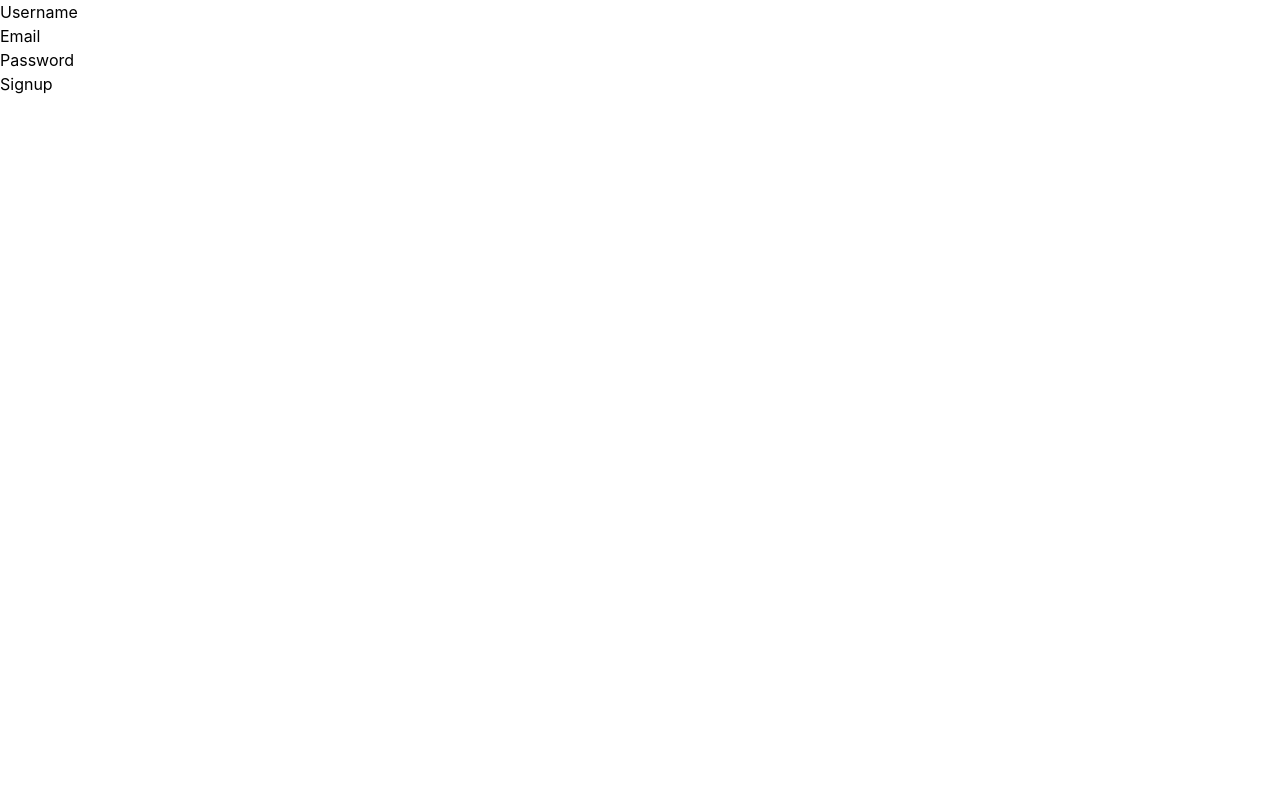
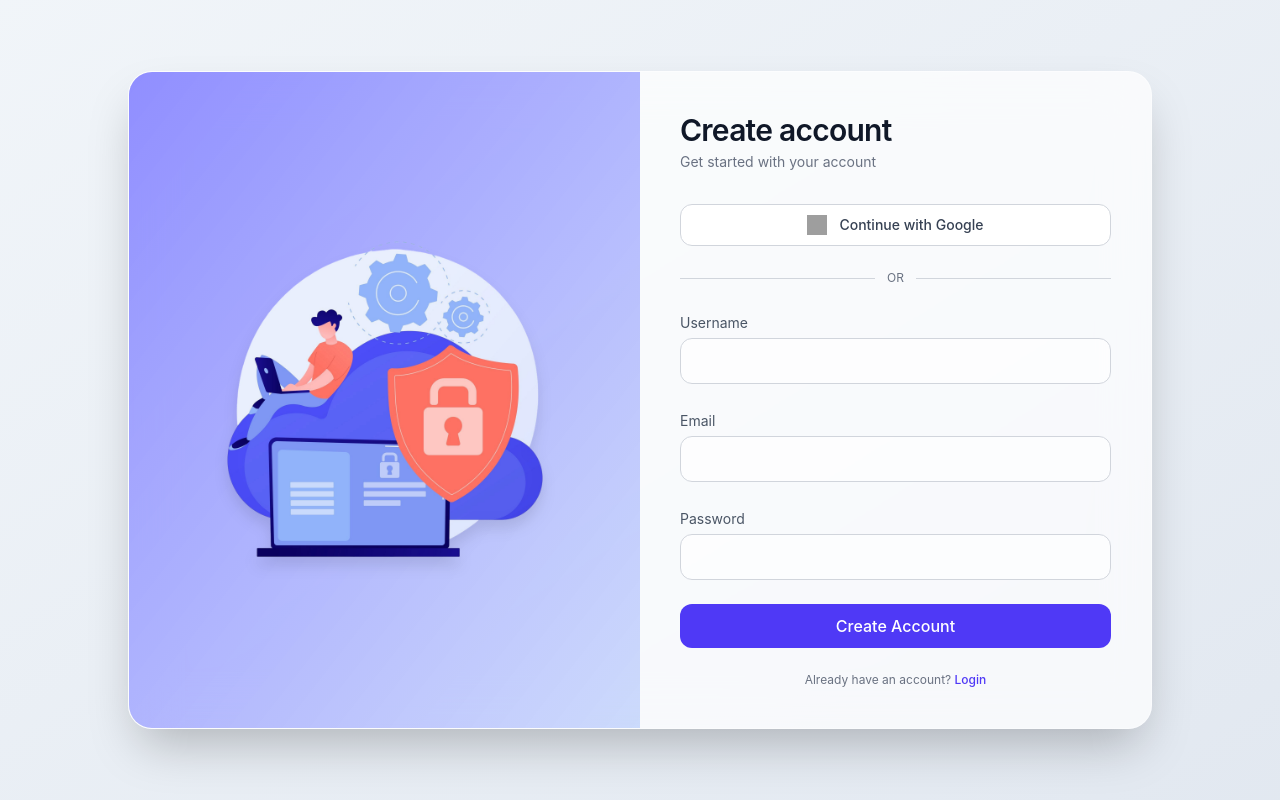
Before and after one commit to Anos714/Learning, a React (Vite) app in the folder auth_practices/frontend/: page /signup in a window 1280 px wide. Built offline with nearby package versions, Linux system fonts and the light colour scheme; grey boxes are pictures that could not be loaded.

Commit message:
feat: enhance Signup component with Google login, improved form layout, and loading state

```diff
--- a/auth_practices/frontend/src/pages/Signup.tsx
+++ b/auth_practices/frontend/src/pages/Signup.tsx
@@ -1,12 +1,16 @@
 import { useForm } from "react-hook-form";
 import { zodResolver } from "@hookform/resolvers/zod";
-import { signupSchema, type SignupInput } from "../features/auth/schemas/auth.schema";
+import {
+  signupSchema,
+  type SignupInput,
+} from "../features/auth/schemas/auth.schema";
+import { assets } from "../assets/assets";
 
 const Signup = () => {
   const {
     register,
     handleSubmit,
-    formState: { errors },
+    formState: { errors, isSubmitting },
     reset,
   } = useForm<SignupInput>({
     resolver: zodResolver(signupSchema),
@@ -16,42 +20,125 @@ const Signup = () => {
     console.log(data);
     reset();
   };
+
+  const handleGoogleLogin = () => {
+    console.log("Google login clicked");
+  };
+
   return (
+    <div className="min-h-screen bg-gradient-to-br from-slate-100 to-slate-200 flex items-center justify-center px-4">
+      <div className="w-full max-w-5xl bg-white/70 backdrop-blur-xl border border-white/40 shadow-2xl rounded-3xl flex overflow-hidden">
+        {/* Left Section */}
+        <div className="hidden md:flex md:w-1/2 bg-gradient-to-br from-indigo-500/70 to-blue-600/20 items-center justify-center p-8">
+          <img
+            src={assets.authImg}
+            alt="auth"
+            className="max-h-[420px] drop-shadow-xl"
+          />
+        </div>
+
+        {/* Right Section */}
+        <div className="w-full md:w-1/2 p-10">
+          {/* Heading */}
+          <div className="mb-8">
+            <h1 className="text-3xl font-semibold text-gray-900 tracking-tight">
+              Create account
+            </h1>
+            <p className="text-gray-500 text-sm mt-1">
+              Get started with your account
+            </p>
+          </div>
+
+          <form onSubmit={handleSubmit(handleSignup)} className="space-y-6">
+            {/* Google Login */}
+            <button
+              type="button"
+              onClick={handleGoogleLogin}
+              className="w-full flex items-center justify-center gap-3 py-2.5 rounded-xl border border-gray-300 bg-white hover:bg-gray-50 transition"
+            >
+              <img
+                src="https://www.svgrepo.com/show/475656/google-color.svg"
+                alt="google"
+                className="h-5 w-5"
+              />
+              <span className="text-sm font-medium text-gray-700">
+                Continue with Google
+              </span>
+            </button>
+
+            {/* Divider */}
+            <div className="flex items-center gap-3">
+              <div className="flex-1 h-px bg-gray-300"></div>
+              <span className="text-xs text-gray-500">OR</span>
+              <div className="flex-1 h-px bg-gray-300"></div>
+            </div>
+
+            {/* Username */}
             <div>
-      <div></div>
-      <div>
-        <form onSubmit={handleSubmit(handleSignup)}>
-          {/* username field */}
-          <div>
-            <label htmlFor="username">Username</label>
-            <input type="text" id="username" {...register("username")} />
+              <label className="text-sm text-gray-600">Username</label>
+              <input
+                type="text"
+                {...register("username")}
+                className="mt-1 w-full px-4 py-2.5 rounded-xl border border-gray-300 bg-white/60 focus:outline-none focus:ring-2 focus:ring-indigo-500 transition"
+              />
               {errors.username && (
-              <p className="text-red-500 text-s">{errors.username.message}</p>
+                <p className="text-red-500 text-xs mt-1">
+                  {errors.username.message}
+                </p>
               )}
             </div>
 
-          {/* email field */}
+            {/* Email */}
             <div>
-            <label htmlFor="email">Email</label>
-            <input type="email" id="email" {...register("email")} />
+              <label className="text-sm text-gray-600">Email</label>
+              <input
+                type="email"
+                {...register("email")}
+                className="mt-1 w-full px-4 py-2.5 rounded-xl border border-gray-300 bg-white/60 focus:outline-none focus:ring-2 focus:ring-indigo-500 transition"
+              />
               {errors.email && (
-              <p className="text-red-500 text-s">{errors.email.message}</p>
+                <p className="text-red-500 text-xs mt-1">
+                  {errors.email.message}
+                </p>
               )}
             </div>
 
-          {/* password field */}
+            {/* Password */}
             <div>
-            <label htmlFor="password">Password</label>
-            <input type="password" id="password" {...register("password")} />
+              <label className="text-sm text-gray-600">Password</label>
+              <input
+                type="password"
+                {...register("password")}
+                className="mt-1 w-full px-4 py-2.5 rounded-xl border border-gray-300 bg-white/60 focus:outline-none focus:ring-2 focus:ring-indigo-500 transition"
+              />
               {errors.password && (
-              <p className="text-red-500 text-s">{errors.password.message}</p>
+                <p className="text-red-500 text-xs mt-1">
+                  {errors.password.message}
+                </p>
               )}
             </div>
 
-          <button type="submit">Signup</button>
+            {/* Submit */}
+            <button
+              type="submit"
+              disabled={isSubmitting}
+              className="w-full py-2.5 rounded-xl bg-indigo-600 text-white font-medium hover:bg-indigo-700 transition disabled:opacity-50"
+            >
+              {isSubmitting ? "Creating..." : "Create Account"}
+            </button>
           </form>
+
+          {/* Footer */}
+          <p className="text-xs text-gray-500 mt-6 text-center">
+            Already have an account?{" "}
+            <span className="text-indigo-600 font-medium cursor-pointer hover:underline">
+              Login
+            </span>
+          </p>
+        </div>
       </div>
     </div>
   );
 };
+
 export default Signup;
```
Lines whose indentation alone changed are shown as unchanged.
